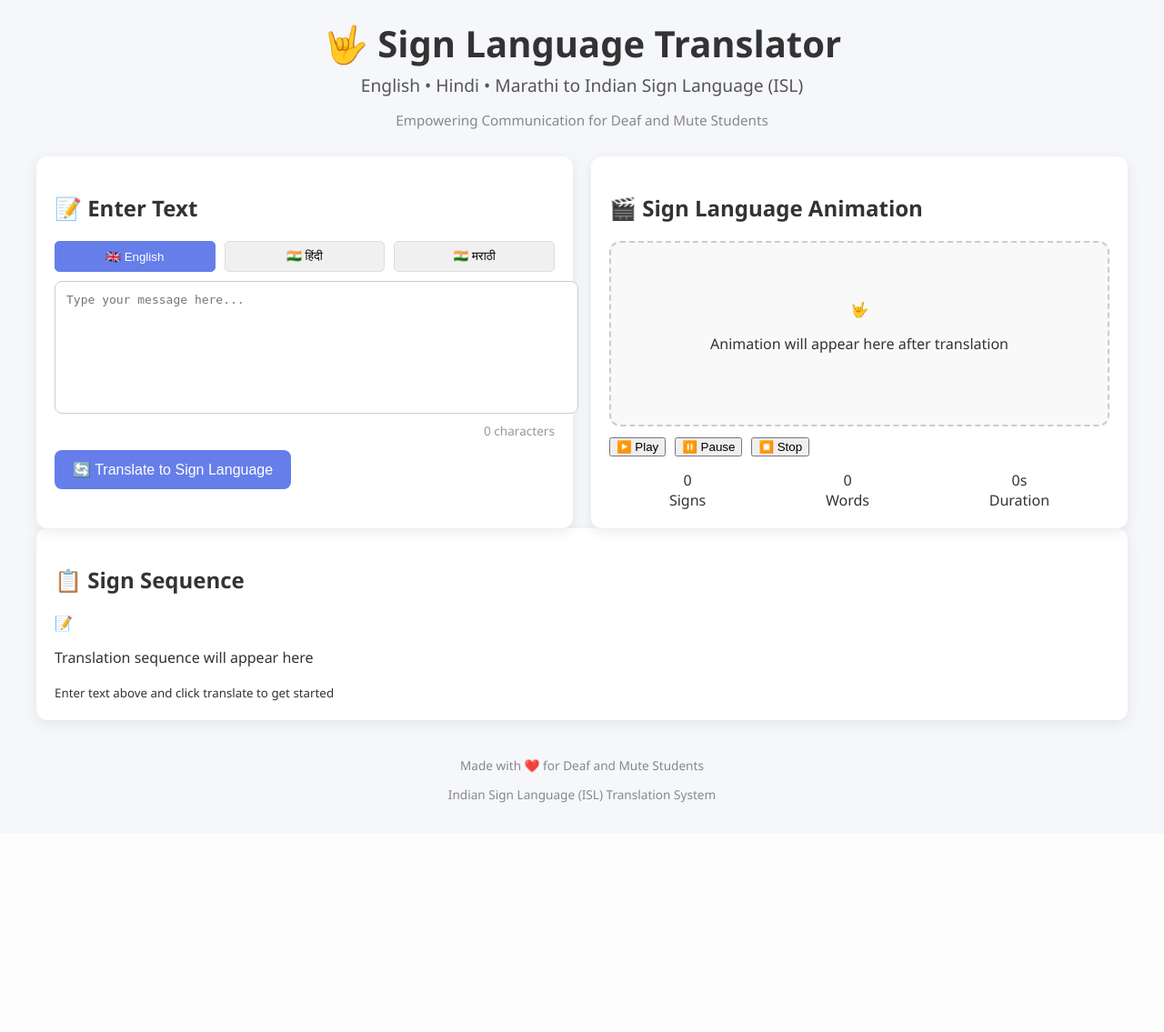
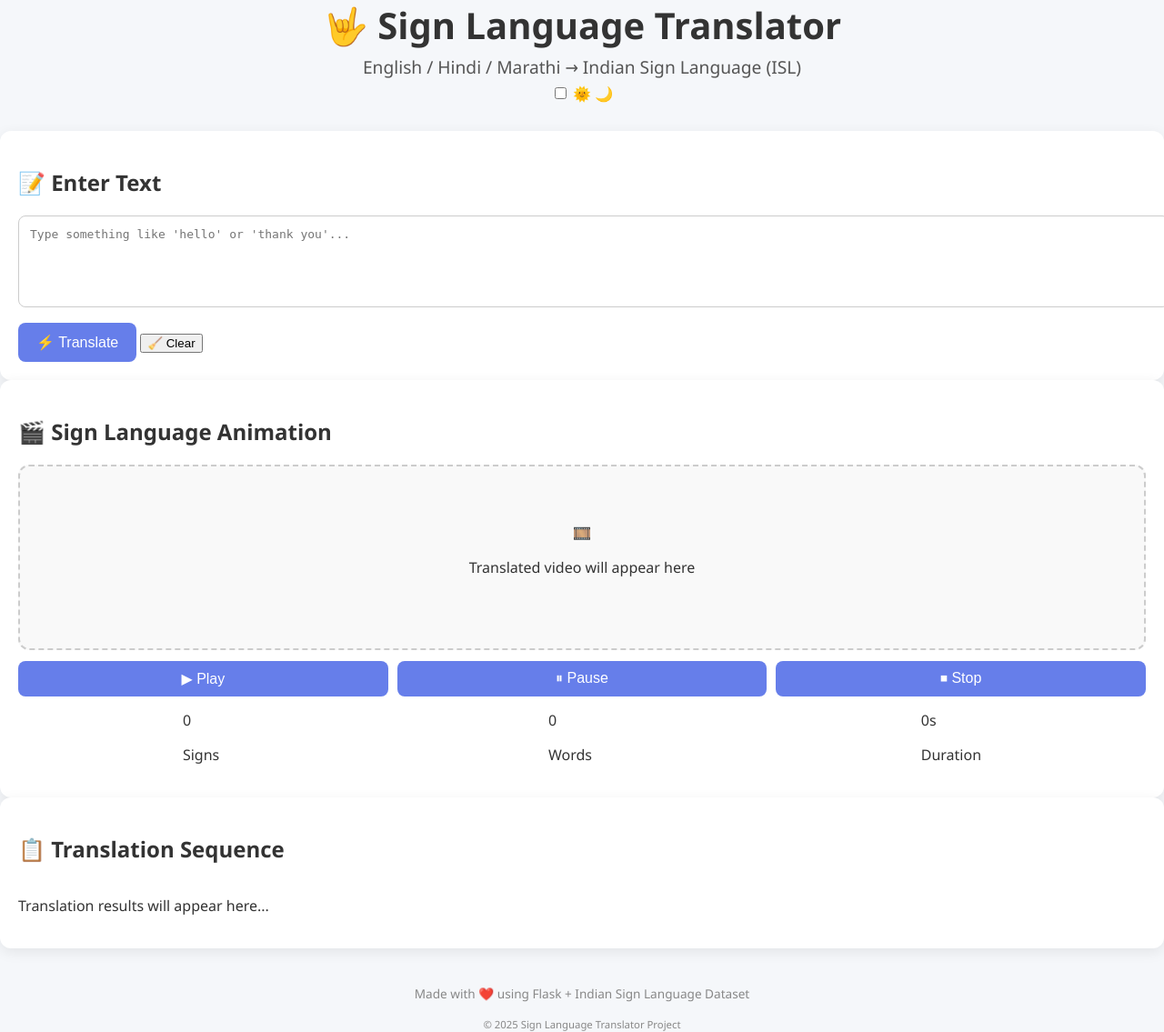
Before and after one commit to Vishal-code-pixe/sign-language-text-translator-, a Flask app: page / in a window 1280 px wide. Shown: the whole page at 91% size. Before the commit the page ends 883 px from the top, so only its background shows below. Run offline with Flask 3, Linux system fonts and the light colour scheme.

Commit message:
Update index.html

```diff
--- a/templates/index.html
+++ b/templates/index.html
@@ -3,68 +3,73 @@
 <head>
   <meta charset="UTF-8">
   <meta name="viewport" content="width=device-width, initial-scale=1.0">
-    <title>Sign Language Translator - Emoji Version</title>
+  <title>🤟 ISL Sign Language Translator</title>
   <link rel="stylesheet" href="{{ url_for('static', filename='css/style.css') }}">
 </head>
 <body>
-<div class="container">
-    <header>
+
+  <div class="main-container">
+
+    <!-- HEADER -->
+    <header class="header">
       <h1>🤟 Sign Language Translator</h1>
-        <p class="subtitle">English • Hindi • Marathi to Indian Sign Language (ISL)</p>
-        <p class="tagline">Empowering Communication for Deaf and Mute Students</p>
+      <p class="subtitle">English / Hindi / Marathi → Indian Sign Language (ISL)</p>
+
+      <!-- Theme Toggle -->
+      <div class="theme-toggle">
+        <input type="checkbox" id="themeSwitch" />
+        <label for="themeSwitch" class="toggle-label">
+          <span class="sun">🌞</span>
+          <span class="moon">🌙</span>
+        </label>
+      </div>
     </header>
 
-    <div id="alertBox" class="alert"></div>
-
-    <div class="main-content">
-        <div class="card">
+    <!-- INPUT SECTION -->
+    <div class="card input-card">
       <h2>📝 Enter Text</h2>
-            <div class="language-selector">
-                <button class="lang-btn active" data-lang="en">🇬🇧 English</button>
-                <button class="lang-btn" data-lang="hi">🇮🇳 हिंदी</button>
-                <button class="lang-btn" data-lang="mr">🇮🇳 मराठी</button>
-            </div>
-            <textarea id="inputText" placeholder="Type your message here..." rows="8"></textarea>
-            <div class="char-count"><span id="charCount">0</span> characters</div>
-            <button class="translate-btn" onclick="translateText()">🔄 Translate to Sign Language</button>
-            <div class="loading" id="loadingSpinner"><div class="spinner"></div><p>Translating...</p></div>
-        </div>
-
-        <div class="card">
-            <h2>🎬 Sign Language Animation</h2>
-            <div id="videoPlayer" class="video-player">
-                <div class="placeholder-content">
-                    <span class="placeholder-icon">🤟</span>
-                    <p>Animation will appear here after translation</p>
-                </div>
-            </div>
-            <div class="controls">
-                <button onclick="playAnimation()">▶️ Play</button>
-                <button onclick="pauseAnimation()">⏸️ Pause</button>
-                <button onclick="stopAnimation()">⏹️ Stop</button>
-            </div>
-            <div class="stats">
-                <div class="stat-box"><div id="signCount">0</div>Signs</div>
-                <div class="stat-box"><div id="wordCount">0</div>Words</div>
-                <div class="stat-box"><div id="duration">0s</div>Duration</div>
-            </div>
+      <textarea id="inputText" placeholder="Type something like 'hello' or 'thank you'..." rows="5"></textarea>
+      <div class="btn-container">
+        <button class="btn translate-btn" onclick="translateText()">⚡ Translate</button>
+        <button class="btn clear-btn" onclick="clearInput()">🧹 Clear</button>
       </div>
     </div>
 
-    <div class="card">
-        <h2>📋 Sign Sequence</h2>
-        <div id="signSequence" class="sign-sequence">
-            <div class="empty-state">
-                <span class="empty-icon">📝</span>
-                <p>Translation sequence will appear here</p>
-                <small>Enter text above and click translate to get started</small>
-            </div>
+    <!-- VIDEO SECTION -->
+    <div class="card video-card">
+      <h2>🎬 Sign Language Animation</h2>
+      <div id="videoPlayer" class="video-player">
+        <div class="placeholder">
+          <span>🎞️</span>
+          <p>Translated video will appear here</p>
         </div>
       </div>
 
+      <div class="controls">
+        <button class="control-btn" onclick="playAnimation()">▶ Play</button>
+        <button class="control-btn" onclick="pauseAnimation()">⏸ Pause</button>
+        <button class="control-btn" onclick="stopAnimation()">⏹ Stop</button>
+      </div>
+
+      <div class="stats">
+        <div class="stat"><span id="signCount">0</span><p>Signs</p></div>
+        <div class="stat"><span id="wordCount">0</span><p>Words</p></div>
+        <div class="stat"><span id="duration">0s</span><p>Duration</p></div>
+      </div>
+    </div>
+
+    <!-- SEQUENCE SECTION -->
+    <div class="card sequence-card">
+      <h2>📋 Translation Sequence</h2>
+      <div id="signSequence" class="sign-sequence">
+        <p class="empty">Translation results will appear here...</p>
+      </div>
+    </div>
+
+    <!-- FOOTER -->
     <footer>
-        <p>Made with ❤️ for Deaf and Mute Students</p>
-        <p class="footer-note">Indian Sign Language (ISL) Translation System</p>
+      <p>Made with ❤️ using Flask + Indian Sign Language Dataset</p>
+      <small>© 2025 Sign Language Translator Project</small>
     </footer>
   </div>
 
```
Lines whose indentation alone changed are shown as unchanged.
